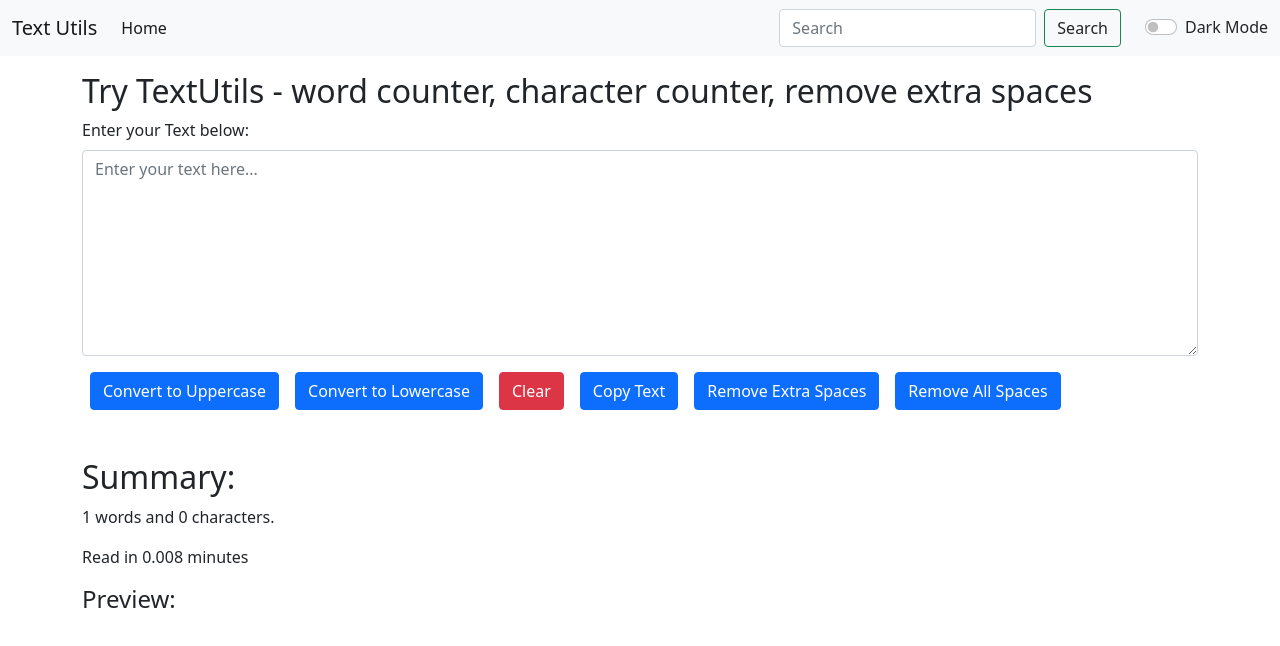
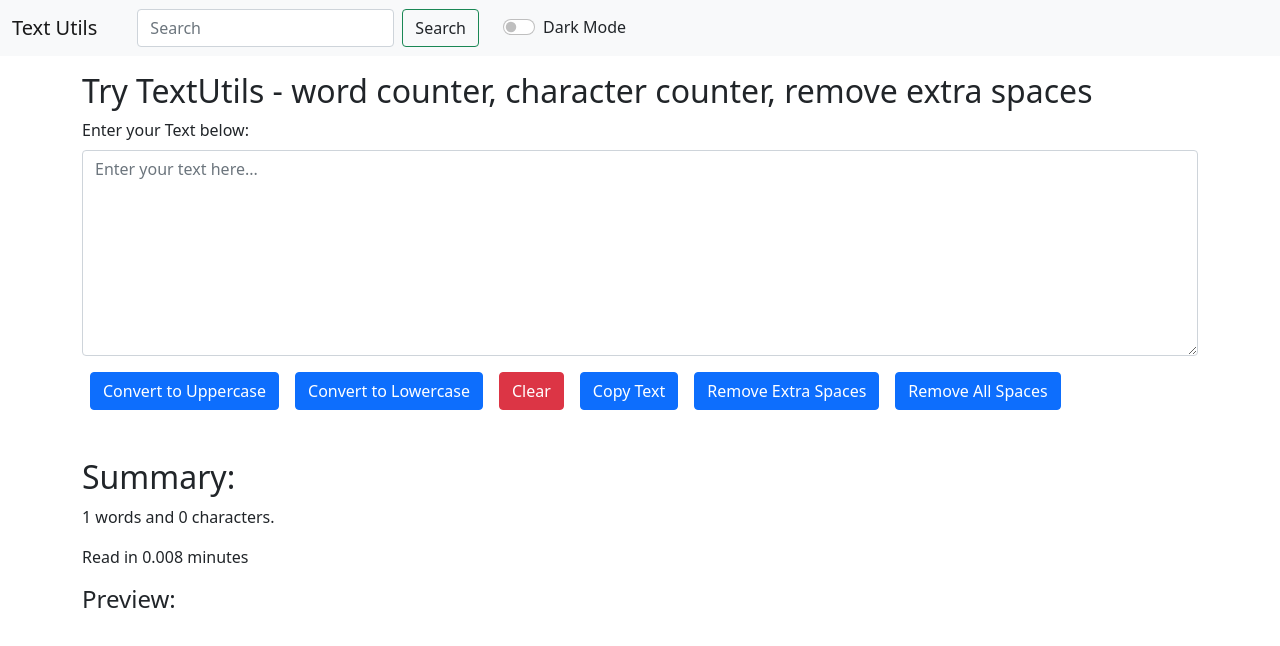
Before and after one commit to webdevohelp/ReactTextEditor, a React (Create React App) app: page / in a window 1280 px wide. Shown: the top 646 px of the page. Built offline with nearby package versions, Linux system fonts and the light colour scheme.

Commit message:
Update Navbar.js

```diff
--- a/src/components/Navbar.js
+++ b/src/components/Navbar.js
@@ -1,6 +1,5 @@
 import React from 'react';
 import PropTypes from 'prop-types';
-import { Link } from 'react-router-dom';
 
 export default function Navbar(props) {
     return (
@@ -9,9 +8,9 @@ export default function Navbar(props) {
                 className={`navbar navbar-expand-lg navbar-${props.mode} bg-${props.mode}`}
             >
                 <div className="container-fluid">
-                    <Link className="navbar-brand" to="/">
+                    <a className="navbar-brand" href="/">
                         {props.title}
-                    </Link>
+                    </a>
                     <button
                         className="navbar-toggler"
                         type="button"
@@ -27,17 +26,6 @@ export default function Navbar(props) {
                         className="collapse navbar-collapse"
                         id="navbarSupportedContent"
                     >
-                        <ul className="navbar-nav me-auto mb-2 mb-lg-0">
-                            <li className="nav-item">
-                                <Link
-                                    className="nav-link active"
-                                    aria-current="page"
-                                    to="/"
-                                >
-                                    Home
-                                </Link>
-                            </li>
-                        </ul>
                         <form className="d-flex px-4">
                             <input
                                 className="form-control me-2"
```
